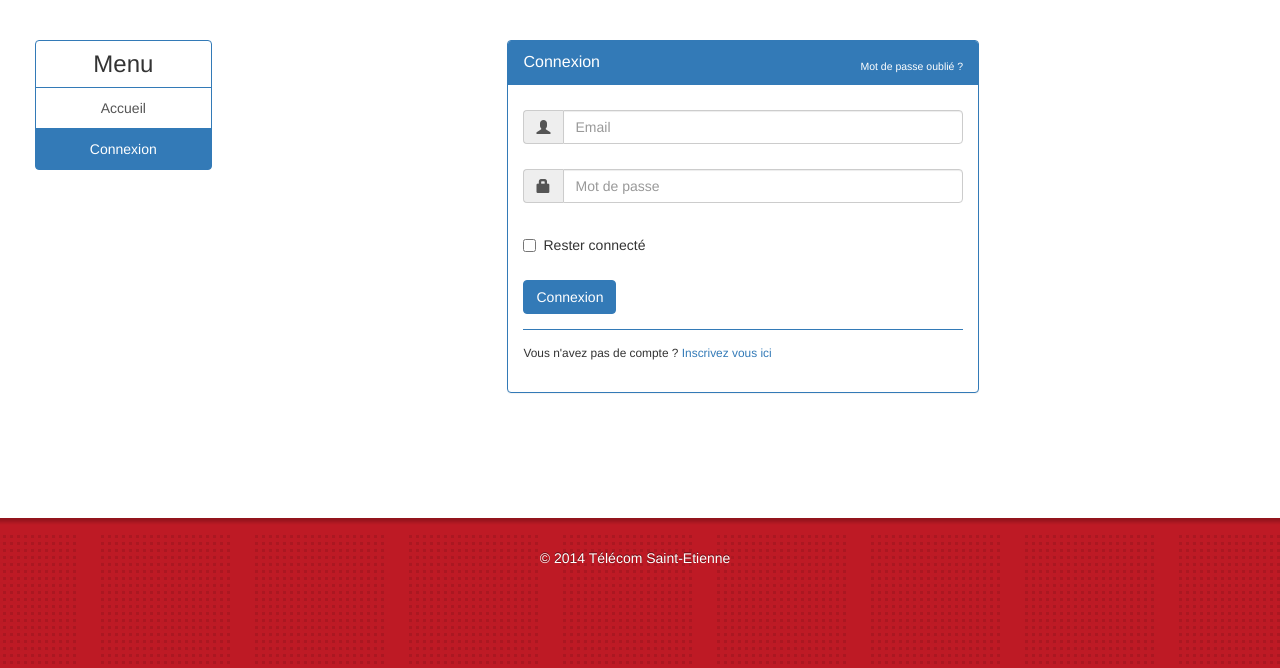
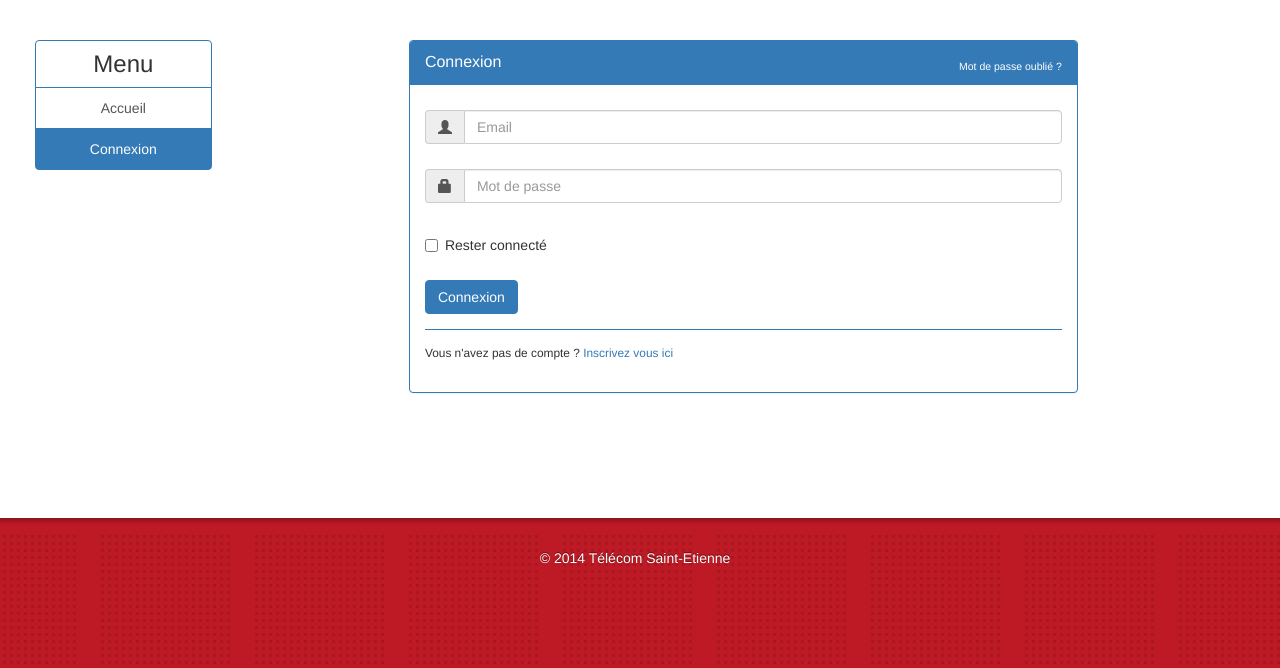
Before and after one commit to Fluwed/Projet.RI-Tchat.HTML5, a PHP site: page /connexion.php in a window 1280 px wide. Shown: the part 132-800 px from the top of the page. Run offline with PHP 8.4, Linux system fonts and the light colour scheme; some libraries are stand-ins or nearby versions.

Commit message:
devel web interface

```diff
--- a/connexion.php
+++ b/connexion.php
@@ -36,14 +36,14 @@
                 </div>
 
                 <div class="col-sm-10">
-                    <div id="loginbox" class="mainbox col-md-6 col-md-offset-3 col-sm-8 col-sm-offset-2">
+                    <div id="loginbox" class="mainbox col-md-8 col-md-offset-2 col-sm-8 col-sm-offset-2">
                         <div class="panel panel-info" >
                                 <div class="panel-heading">
                                     <div class="panel-title">Connexion</div>
                                     <div id ="connect"><a href="#" id="forgot_pass">Mot de passe oublié ?</a></div>
                                 </div>
 
-                                <div class="panel-body">
+                                <div class="panel-body" id="panel-body_connexion">
                                     <form id="loginform" class="form-horizontal">
                                         <div class="input-group">
                                             <span class="input-group-addon"><i class="glyphicon glyphicon-user"></i></span>
@@ -82,7 +82,7 @@
                           </div>
                     </div>
 
-                    <div id="signupbox" class="mainbox col-md-6 col-md-offset-3 col-sm-8 col-sm-offset-2">
+                    <div id="signupbox" class="mainbox col-md-8 col-md-offset-2 col-sm-8 col-sm-offset-2">
                         <div class="panel panel-info">
                             <div class="panel-heading">
                                 <div class="panel-title">Inscription</div>
--- a/css/customize.css
+++ b/css/customize.css
@@ -84,10 +84,6 @@ html, body {
     border-color: #337AB7;
 }
 
-.panel-body{
-    padding-top:25px
-}
-
 .input-group{
     margin-bottom: 25px
 }
@@ -108,6 +104,11 @@ html, body {
     margin-bottom : 30px;
     margin-top : 30px
 }
+.col-sm-8, .col-md-8 {
+    padding-right: 0px;
+    padding-left: 0px;
+}
+
 
 #loginbox{
     margin-top:20px;
@@ -138,6 +139,10 @@ html, body {
 
 #forgot_pass{
     color:white;
+}
+
+#panel-body_connexion{
+    padding-top:25px
 }
 
 #account{
```
